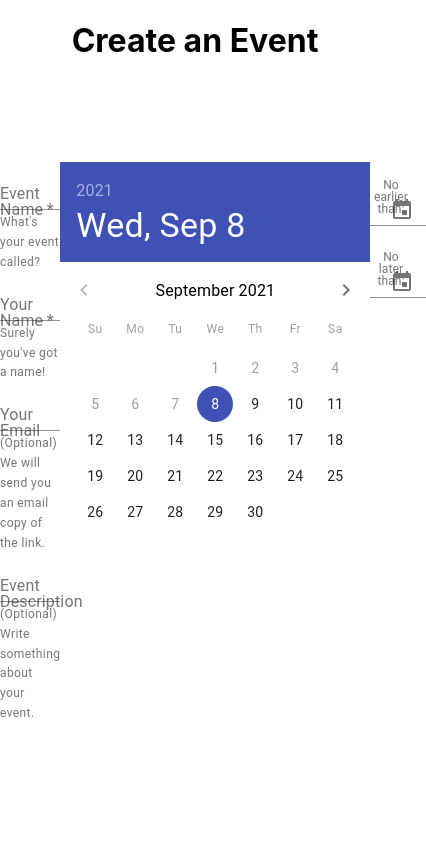
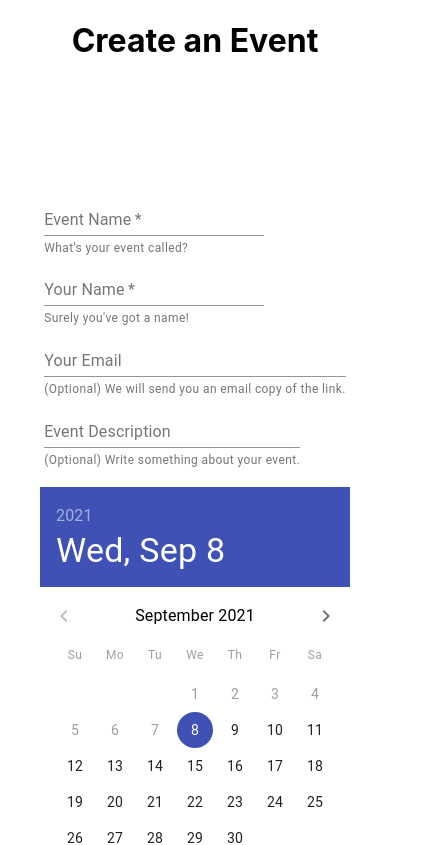
Before and after one commit to brianzhang2101/when2yeet, a React (Create React App) app in the folder frontend/: page / in a window 390 px wide. Shown: the top 845 px of the page, 426 px wide, since content can reach past the window. Built offline with nearby package versions, Linux system fonts and the light colour scheme.

Commit message:
fixed styling added mobile responsiveness

```diff
--- a/frontend/src/App.css
+++ b/frontend/src/App.css
@@ -37,11 +37,43 @@
   }
 }
 
+.App-Components {
+  display: flex;
+  justify-content: center;
+  align-items: flex-start;
+}
+
 .entry-fields {
   text-align: left;
+  padding: 0.5rem 1rem;
+}
+
+.date-selector {
+  display: flex;
+  padding: 0.5rem 1rem;
 }
 
 .date-fields {
+  padding: 0.5rem 1rem;
   display: flex;
   flex-direction: column;
 }
+
+@media screen and (max-width: 860px) {
+  .App-Components {
+    flex-wrap: wrap;
+    align-items: center;
+  }
+}
+
+@media screen and (max-width: 811px) {
+  .App-Components {
+    flex-direction: column;
+    align-items: center;
+  }
+
+  .date-fields {
+    flex-direction: row;
+    justify-content: space-between;
+  }
+}
--- a/frontend/src/App.tsx
+++ b/frontend/src/App.tsx
@@ -10,6 +10,7 @@
     <div className="App">
       <h1>Create an Event</h1>
       <header className="App-header">
+        <div className="App-Components">
           <div className="entry-fields">
             <Input label="Event Name" helperText="What's your event called?" required={true} />
             <Input label="Your Name" helperText="Surely you've got a name!" required={true} />
@@ -17,12 +18,13 @@
             <Input label="Event Description" helperText="(Optional) Write something about your event." required={false}
               multiline={true} rows={1} rowsMax={Infinity} />
           </div>
-        <div>
+          <div className="date-selector">
             <DateSelector/>
           </div>
           <div className="date-fields">
             <TimeSelector name="No earlier than:" default={'2021-09-07T09:00:00'}/>
             <TimeSelector name="No later than:" default={'2021-09-07T17:00:00'}/>
+          </div>
         </div>
       </header>
     </div>
```
Lines whose indentation alone changed are shown as unchanged.
